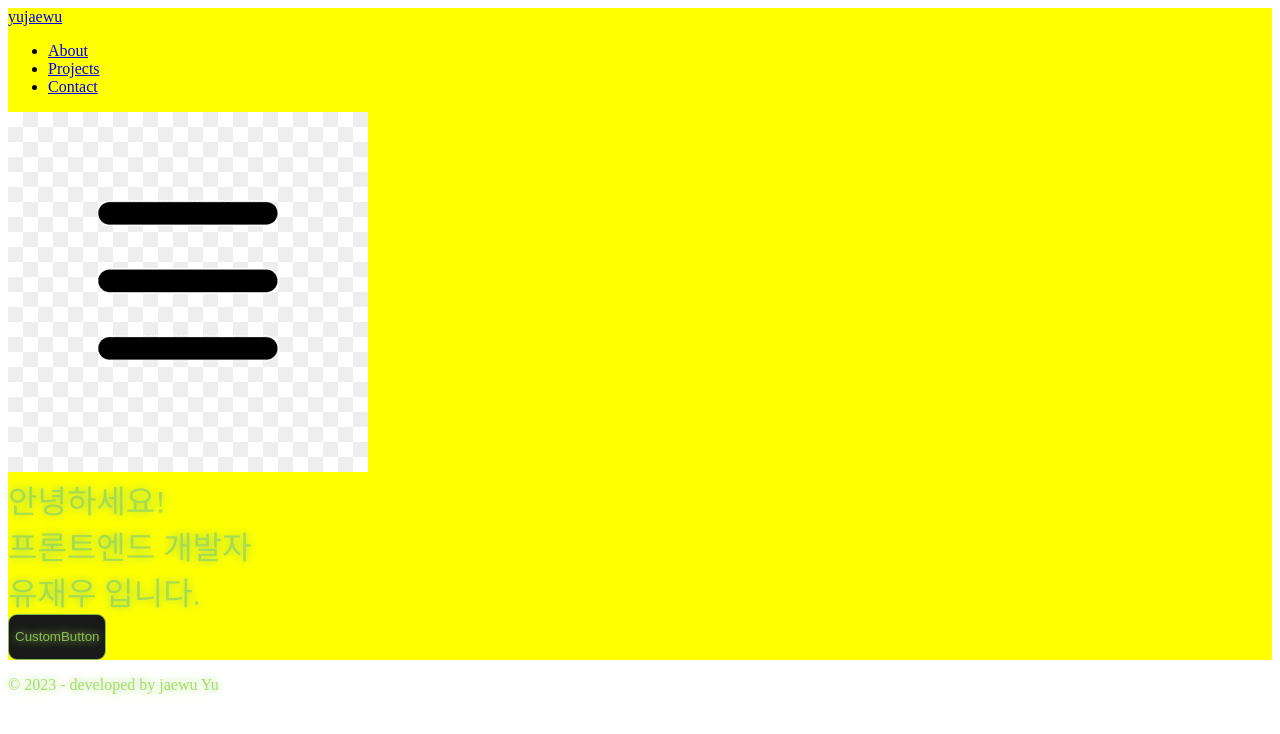
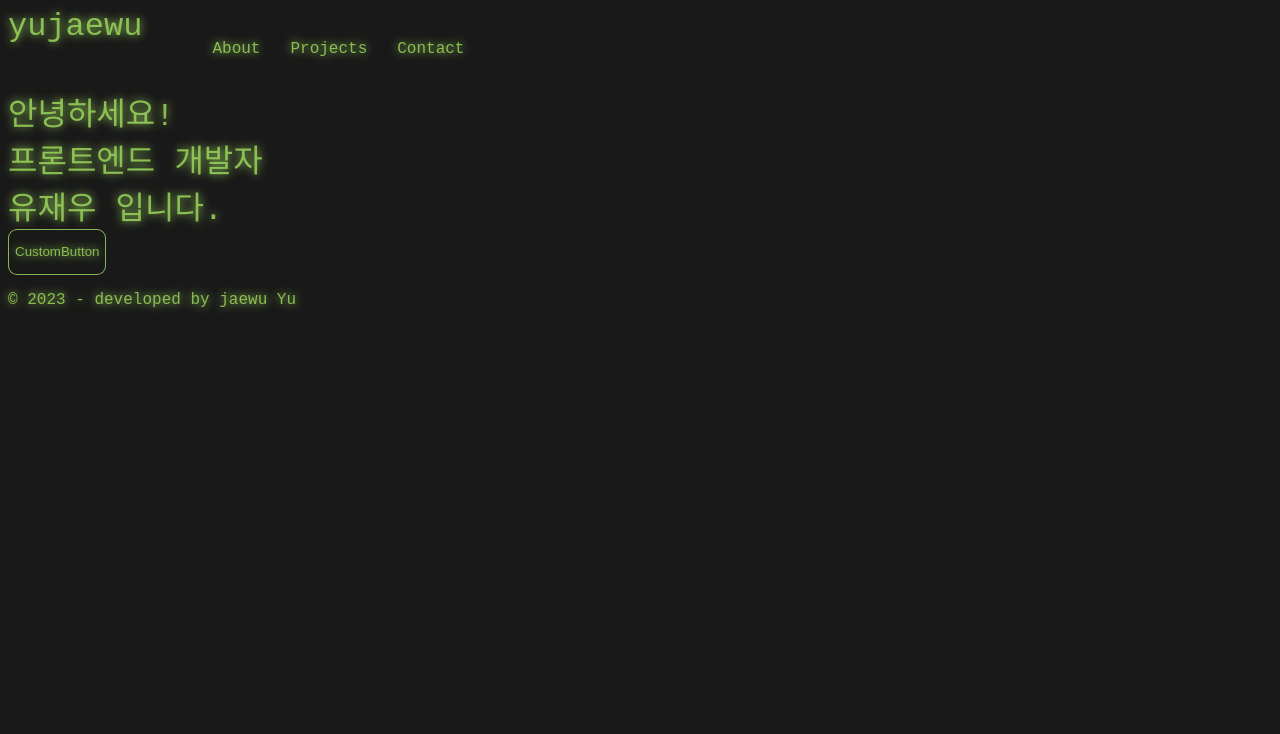
Before and after one commit to doraeza/portfolio, a React (Vite) app in the folder portfolio/: page / in a window 1280 px wide. Shown: the top 734 px of the page. Built offline with nearby package versions, Linux system fonts and the light colour scheme; a web font is replaced by a local one.

Commit message:
converting css

```diff
--- a/portfolio/src/components/layout/body/index.tsx
+++ b/portfolio/src/components/layout/body/index.tsx
@@ -1,12 +1,9 @@
 import React from "react";
-/** @jsxImportSource @emotion/react */
-import { css } from "@emotion/react";
+
 
 export default function Body({children}:{children: React.ReactNode}) {
     return (
-        <div css={css({
-            backgroundColor: "yellow",
-          })}>
+        <div>
             {children}
         </div>
     )
--- a/portfolio/src/components/layout/desktop.layout.tsx
+++ b/portfolio/src/components/layout/desktop.layout.tsx
@@ -1,18 +1,21 @@
 // src/layouts/desktop_layout.js
-import Body from "./body"
 import Footer from "./footer"
 import Header from "./header"
 import React from "react"
+/** @jsxImportSource @emotion/react */
+import { css } from "@emotion/react";
 
 const DesktopLayout = ({ children }: { children: React.ReactNode }) => {
     return (
         <>
-            <Body>
+            <div css={css({
+                backgroundColor: "rgb(25,25,25)",
+            })}>
                 <div className="pb-10">
                 <Header />
                 </div>
                 <div className="body">{children}</div>
-            </Body>
+            </div>
             <Footer />
         </>
     )
--- a/portfolio/src/components/layout/header/index.tsx
+++ b/portfolio/src/components/layout/header/index.tsx
@@ -1,7 +1,8 @@
 import React, { useState } from "react";
 // import logo from '../../../assets/logo.png'
-import hmb from '../../../assets/hmb.png'
 import close from '../../../assets/close.png'
+/** @jsxImportSource @emotion/react */
+import { css } from "@emotion/react";
 
 const Header: React.FC = () => {
   const [toggle, setToggle] = useState(false);
@@ -22,92 +23,38 @@ const Header: React.FC = () => {
     },
   ];
   return (
-    <nav
-      className={`sm:px-16 px-6 w-full flex items-center py-2 fixed
-      top-0 z-20 bg-flashWhite sm:opacity-[0.97] xxs:h-[12vh]`}>
-      <div className="w-full flex justify-between items-center max-w-7xl mx-auto">
-        <a href="/" target="_blank" rel="noopener noreferrer"
-          className="flex items-center gap-2"
-          onClick={() => {
-            setActive('');
-            window.scrollTo(0, 0);
-          }}>
-          {/* <img
-            src={logo} // your logo comes here
-            alt="logo"
-            className="sm:w-[50px] sm:h-[50px] w-[45px] h-[45px] object-contain"
-          /> */}
-
-          {/* if you have text you want besides your logo it comes here.
-          Otherwise delete this if you don't need it. */}
-          {/* <img
-            src={logotext}
-            alt="logo"
-            className="sm:w-[90px] sm:h-[90px] w-[85px] h-[85px] -ml-[0.6rem] object-contain"
-          /> */}
-          yujaewu
-        </a>
-        <ul className="list-none hidden sm:flex flex-row gap-14 mt-2">
-          {headerLinks.map((content) => (
-            <li
-              key={content.id}
-              className={`${
-                active === content.title ? 'text-slate-400' : 'text-black'
-              } hover:text-taupe text-[21px] font-medium font-mova
-                uppercase tracking-[3px] cursor-pointer nav-links`}
-              onClick={() => setActive(content.title)}>
-              <a href={`#${content.id}`}>{content.title}</a>
-            </li>
-          ))}
-        </ul>
-
-        {/* mobile */}
-        <div className="sm:hidden flex flex-1 w-screen justify-end items-center">
-          {toggle ? (
-            <div
-              className={`p-6 bg-flashWhite opacity-[0.98] absolute
-                top-0 left-0 w-screen h-[100vh] z-10 menu ${
-                  toggle ? 'menu-open' : 'menu-close'
-                }`}>
-              <div className="flex justify-end">
-                <img
-                  src={close}
-                  alt="close"
-                  className="w-[22px] h-[22px] object-contain cursor-pointer"
-                  onClick={() => setToggle(!toggle)}
-                />
-              </div>
-              <ul
-                className="list-none flex flex-col -gap-[1rem]
-                items-start justify-end mt-[10rem] -ml-[35px]">
-                {headerLinks.map((content) => (
-                  <li
-                    id={content.id}
-                    key={content.id}
-                    className={`${
-                      active === content.title ? 'text-slate-400' : 'text-text-black'
-                    } text-[88px] font-bold font-arenq
-                      uppercase tracking-[1px] cursor-pointer`}
-                    onClick={() => {
-                      setToggle(!toggle);
-                      setActive(content.title);
-                    }}>
-                    <a href={`#${content.id}`}>{content.title}</a>
-                  </li>
-                ))}
-              </ul>
-            </div>
-          ) : (
-            <img
-              src={hmb}
-              alt="menu"
-              className="w-[34px] h-[34px] object-contain cursor-pointer"
-              onClick={() => setToggle(!toggle)}
-            />
-          )}
+    <header css={css({
+      position: "relative",
+      left: 0,
+      top: 0,
+      width: "100%",
+      height: "80px",
+      backgroundColor: "rgb(25,25,25)",
+  })}>
+      <div css={css({
+        display: "flex"
+      })}>
+        <div className="DescBig">
+            yujaewu
         </div>
+        <nav>
+          <ul css={css({
+            display: "flex",
+            listStyle: "none"
+          })}>
+            {headerLinks.map((el:{id:string, title:string})=>{
+              return (
+                <li css={css({
+                  marginLeft: "30px"
+                })}>
+                    <p className="Desc">{el.title}</p>
+                </li>
+              )
+            })}
+          </ul>
+        </nav>
       </div>
-    </nav>
+    </header>
   );
 };
 
--- a/portfolio/src/main.tsx
+++ b/portfolio/src/main.tsx
@@ -3,7 +3,8 @@ import ReactDOM from 'react-dom/client'
 import Layout from './components/layout'
 import App from './pages/App'
 import './styles/main.css';
-
+/** @jsxImportSource @emotion/react */
+import { css } from "@emotion/react";
 import { QueryClient, QueryClientProvider } from "react-query";
 import { RecoilRoot } from 'recoil';
 const queryClient = new QueryClient();
--- a/portfolio/src/styles/main.css
+++ b/portfolio/src/styles/main.css
@@ -1,8 +1,5 @@
-@tailwind base;
-@tailwind components;
-@tailwind utilities;`
 
-  .body {
+  body {
   height: calc(100vh - 8em);
   color: rgba(255,255,255,.75);
   font-family: 'Anonymous Pro', monospace;
```
Also changed, not shown: portfolio/tailwind.config.js (added, +25 -0 lines).
